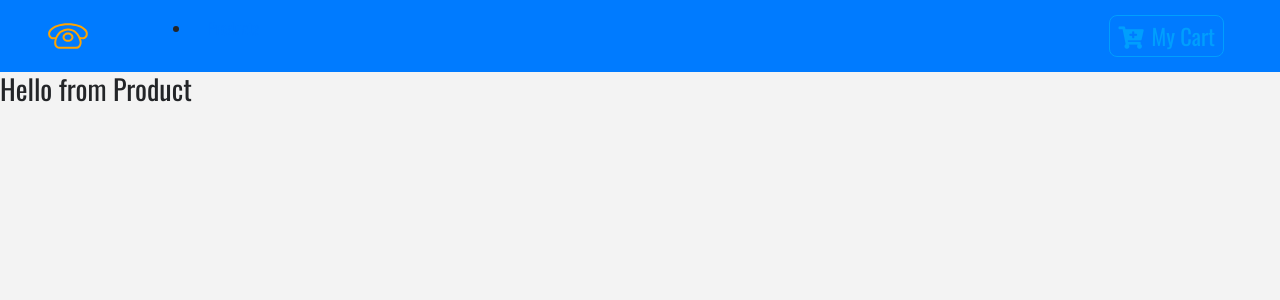
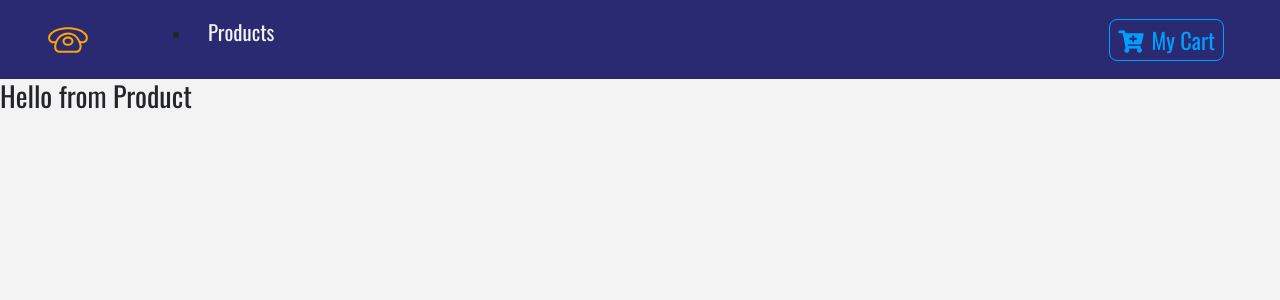
Before and after one commit to saurabh0809/PhoneMall, a React (Create React App) app: page / in a window 1280 px wide. Shown: the top 300 px of the page. Built offline with nearby package versions, Linux system fonts and the light colour scheme.

Commit message:
adding NavWrapper css to navbar

```diff
--- /dev/null
+++ b/src/components/NavWrapper.js
@@ -0,0 +1,11 @@
+import styled from "styled-components";
+
+// use css to apply to nav bar
+export const NavWrapper = styled.nav`
+  background: var(--mainBlue);
+  .nav-link {
+    color: var(--mainWhite) !important;
+    font-size: 1.3rem;
+    text-transform: capitalize;
+  }
+`;
--- a/src/components/Navbar.js
+++ b/src/components/Navbar.js
@@ -1,12 +1,14 @@
 import React, { Component } from "react";
 import { Link } from "react-router-dom";
 import logo from "../logo.svg";
+import styled from "styled-components";
 import { ButtonContainer } from "./Button";
+import { NavWrapper } from "./NavWrapper";
 
 export default class Navbar extends Component {
   render() {
     return (
-      <nav className="navbar navbar-expand-sm bg-primary navbar-dark px-sm-5">
+      <NavWrapper className="navbar navbar-expand-sm navbar-dark px-sm-5">
         {/*https://www.iconfinder.com/icons/1243689/call_phone_icon
           Creative Commons (Attribution 3.0 Unported);
           https://www.iconfinder.com/Makoto_msk */}
@@ -29,7 +31,7 @@ export default class Navbar extends Component {
             My Cart
           </ButtonContainer>
         </Link>
-      </nav>
+      </NavWrapper>
     );
   }
 }
```
